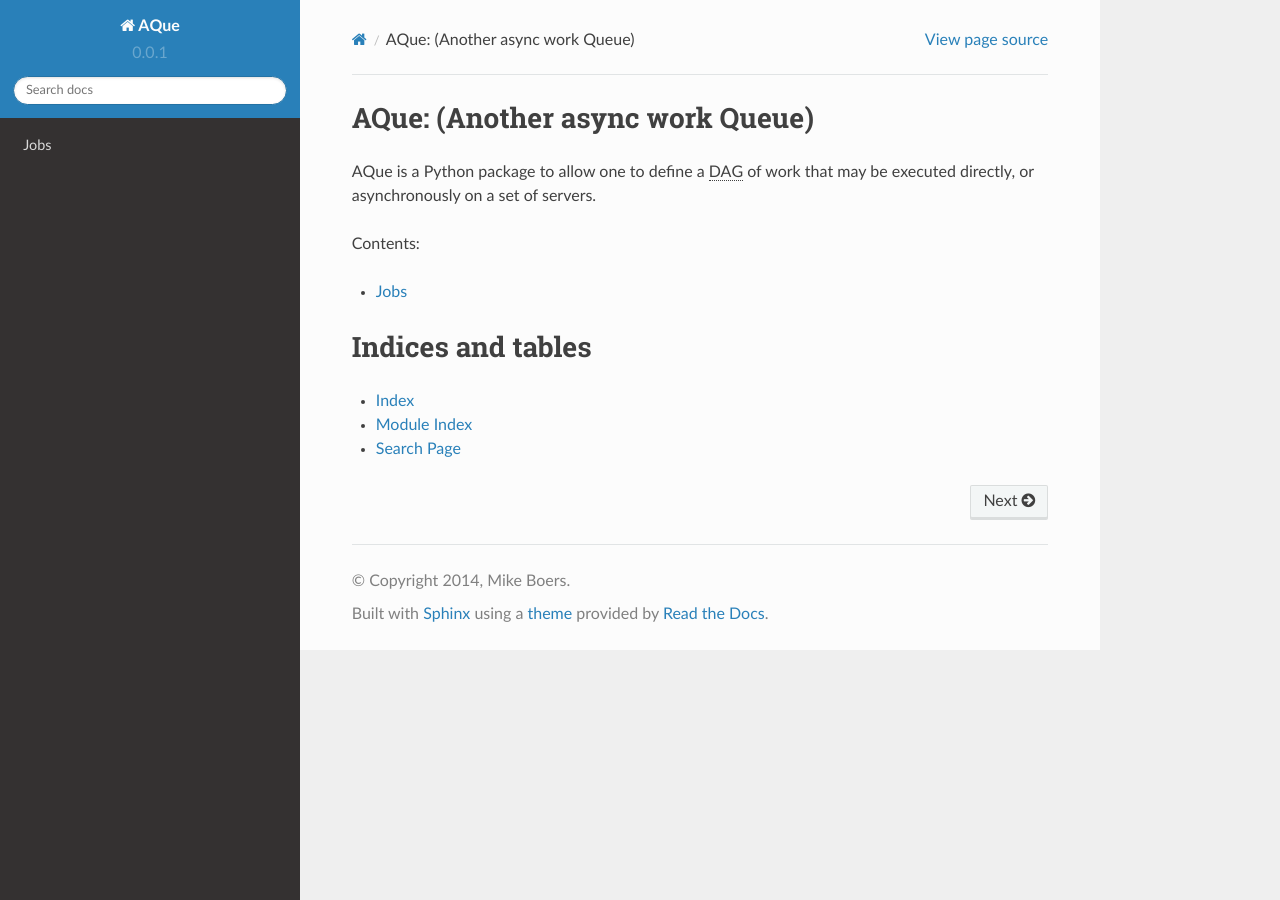
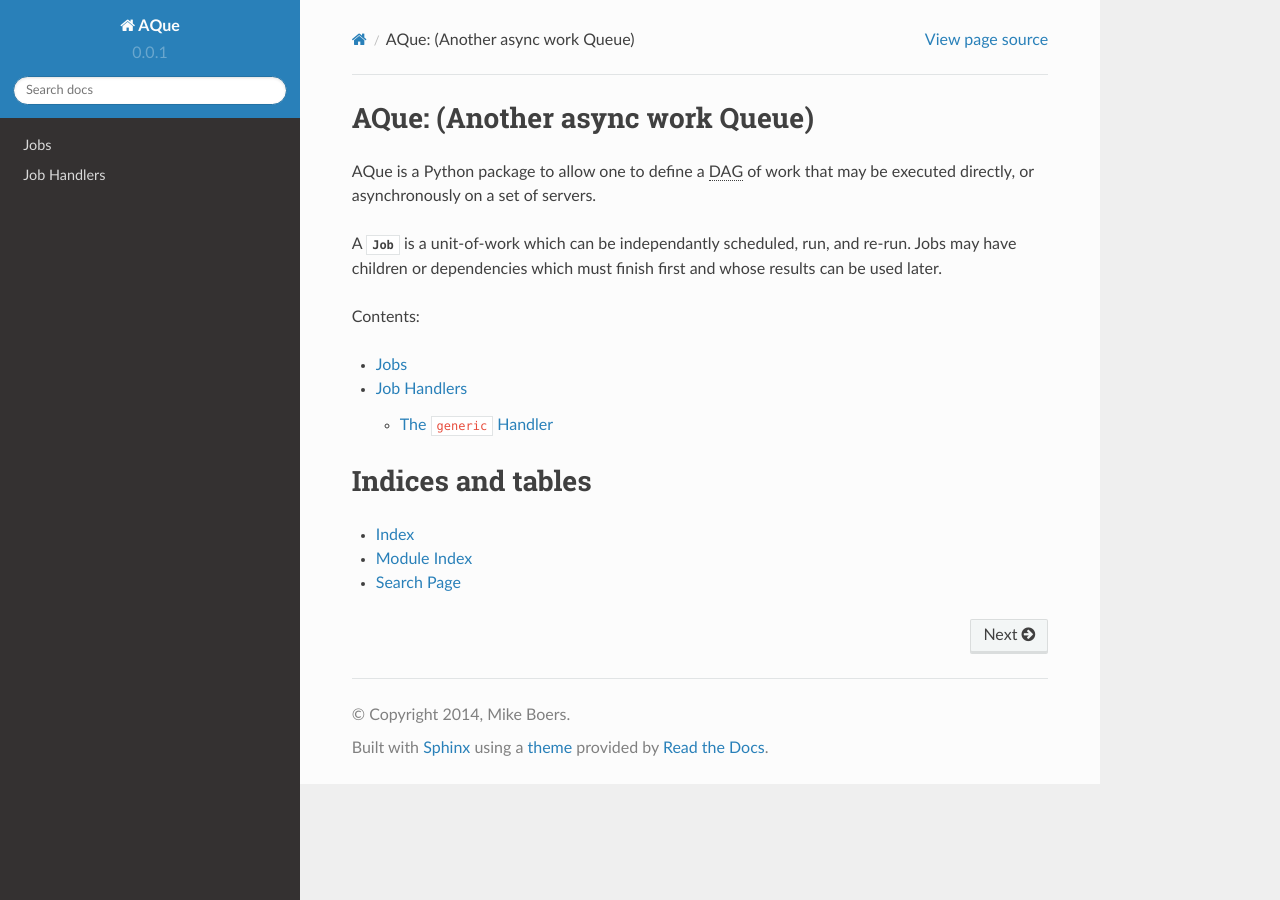
Before and after one commit to mikeboers/aque, a Sphinx documentation site: the page built from docs/index.rst, in a window 1280 px wide. Built offline with Sphinx 7.4.7 and the Read the Docs theme 2.0.0, drawn with Linux system fonts in a browser that asks for light colours.

Commit message:
Docs and notes

```diff
--- a/docs/index.rst
+++ b/docs/index.rst
@@ -3,6 +3,7 @@ AQue: (Another async work Queue)
 
 AQue is a Python package to allow one to define a :abbr:`DAG (Directed Acyclic Graph)` of work that may be executed directly, or asynchronously on a set of servers.
 
+A :class:`.Job` is a unit-of-work which can be independantly scheduled, run, and re-run. Jobs may have children or dependencies which must finish first and whose results can be used later.
 
 
 Contents:
@@ -10,7 +11,8 @@ Contents:
 .. toctree::
    :maxdepth: 2
 
-   job
+   jobs
+   handlers
 
 
 
```
Also changed, not shown: docs/handlers.rst (added, +17 -0 lines), docs/jobs.rst (renamed from docs/job.rst), 2 other files.
